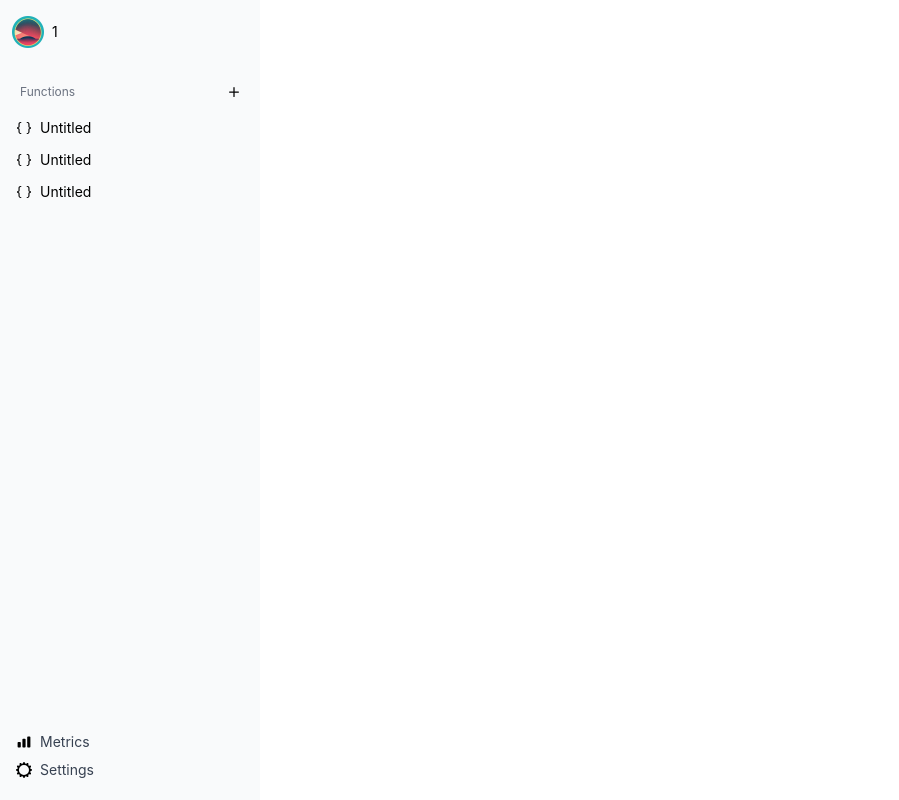
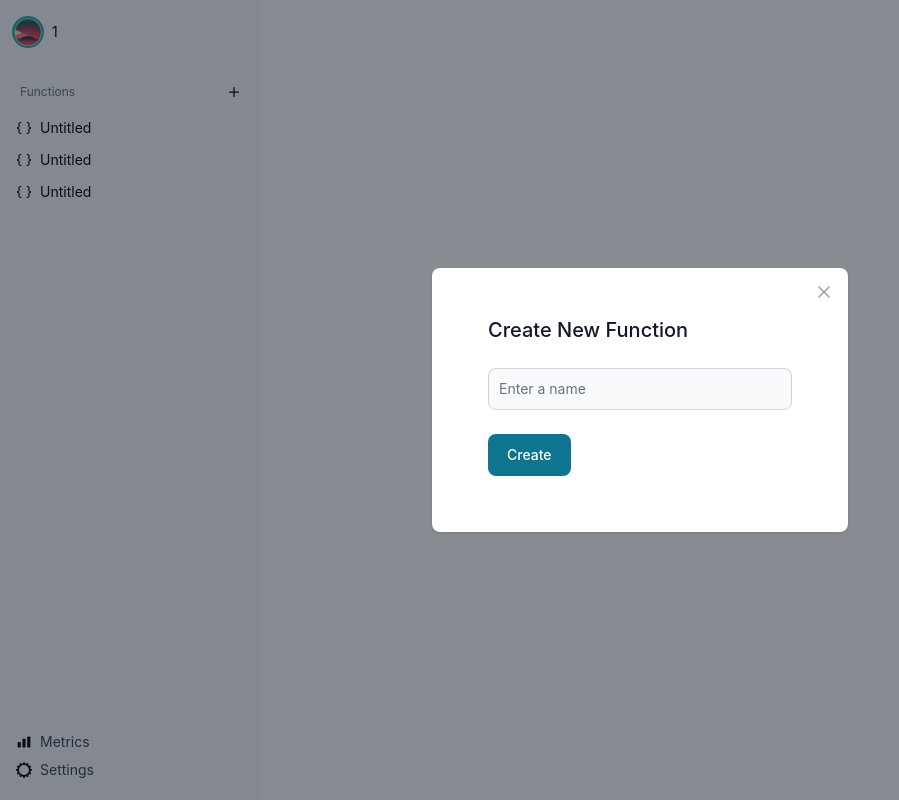
Before and after one commit to metavoiceio/llmhub, a Next.js app in the folder client/hub/: page /1 in a window 1280 px wide. Both pictures are taken after a click on the button 234 px from the left and 92 px from the top of the page. Shown: the whole page, without its empty margins (0-899 px from the left). Built offline with nearby package versions, Linux system fonts and the light colour scheme.

Commit message:
feat: create function modal

```diff
--- /dev/null
+++ b/client/hub/components/newFunctionModal.js
@@ -0,0 +1,43 @@
+import { Button, Modal, TextInput } from "flowbite-react"
+
+// TODO sidroopdaska: handle empty submit
+export default function NewFunctionModal({
+  show, onClose, handleCreateFunction, newFunctionName, setNewFunctionName
+}) {
+  const handleClose = (_event) => {
+    setNewFunctionName('');
+    onClose();
+  }
+
+  return (
+    <Modal
+      show={show}
+      size="md"
+      popup={true}
+      onClose={handleClose}
+    >
+      <Modal.Header />
+      <Modal.Body>
+        <div className="space-y-6 px-6 pb-4 sm:pb-6 lg:px-8 xl:pb-8">
+          <h3 className="text-xl font-medium text-gray-900 dark:text-white">
+            Create New Function
+          </h3>
+          <div>
+            <TextInput
+              id="newfuction"
+              placeholder="Enter a name"
+              required={true}
+              onChange={event => setNewFunctionName(event.target.value)}
+              value={newFunctionName}
+            />
+          </div>
+          <div className="w-full">
+            <Button onClick={handleCreateFunction}>
+              Create
+            </Button>
+          </div>
+        </div>
+      </Modal.Body>
+    </Modal>
+  )
+}
--- a/client/hub/components/sidebar.js
+++ b/client/hub/components/sidebar.js
@@ -1,9 +1,50 @@
+import { useEffect, useState } from 'react';
+import { useRouter } from 'next/router';
 import Image from 'next/image';
 import { HiChartBar } from 'react-icons/hi';
 import { BsGearWide, BsBraces, BsThreeDots } from 'react-icons/bs';
 import logo from "../public/logo.png";
+import NewFunctionModal from './newFunctionModal';
+import { BASE_API_URL } from '../common/constants';
 
 export default function AuthSideBar({ workspaceId, functions }) {
+  const router = useRouter();
+  const [isRefreshing, setIsRefreshing] = useState(false);
+  const [isModalOpen, setIsModalOpen] = useState(false);
+  const [newFunctionName, setNewFunctionName] = useState('');
+
+  const refreshData = () => {
+    router.replace(router.asPath);
+    setIsRefreshing(true);
+  }
+
+  const handleCreateFunction = async (event) => {
+    event.preventDefault();
+    event.stopPropagation();
+
+    const res = await fetch(`${BASE_API_URL}/functions`, {
+      method: 'POST',
+      headers: {
+        'Content-Type': 'application/json'
+      },
+      body: JSON.stringify({
+        name: newFunctionName
+      })
+    });
+
+    if (res.status < 300) {
+      refreshData();
+      setIsModalOpen(false);
+      setNewFunctionName('');
+    } else {
+      // TODO sidroopdaska: error handling
+    }
+  }
+
+  useEffect(() => {
+    setIsRefreshing(false);
+  }, [functions])
+
   const renderFunctions = () => {
     return functions.map((funcData, index) => {
       return (
@@ -27,6 +68,7 @@ export default function AuthSideBar({ workspaceId, functions }) {
   }
 
   return (
+    <>
       <div className="hidden sm:flex select-auto w-[260px] max-w-[530px] min-w-[200px] box-border shrink-0 min-h-screen" >
         <div className="flex flex-col bg-gray-50 dark:bg-gray-900 dark:text-gray-200 border-r-1 dark:border-gray-800 px-2 overflow-auto w-full">
           {/* sidebar header */}
@@ -41,7 +83,7 @@ export default function AuthSideBar({ workspaceId, functions }) {
               <div className="text-gray-500 text-xs p-1">Functions</div>
               <div
                 className='hover:border hover:bg-gray-200' role='button' tabIndex={0}
-              onClick={() => console.log('Create new function')}
+                onClick={(_e) => setIsModalOpen(true)}
               >
                 <svg xmlns="http://www.w3.org/2000/svg" width="20" height="20" fill="currentColor" className="bi bi-plus" viewBox="0 0 16 16">
                   <path d="M8 4a.5.5 0 0 1 .5.5v3h3a.5.5 0 0 1 0 1h-3v3a.5.5 0 0 1-1 0v-3h-3a.5.5 0 0 1 0-1h3v-3A.5.5 0 0 1 8 4z" />
@@ -68,5 +110,13 @@ export default function AuthSideBar({ workspaceId, functions }) {
           </div>
         </div>
       </div>
+      <NewFunctionModal
+        show={isModalOpen}
+        onClose={(_e) => setIsModalOpen(false)}
+        handleCreateFunction={handleCreateFunction}
+        newFunctionName={newFunctionName}
+        setNewFunctionName={setNewFunctionName}
+      />
+    </>
   );
 }
--- a/client/hub/pages/api/internal/functions.js
+++ b/client/hub/pages/api/internal/functions.js
@@ -12,16 +12,19 @@ const handleGet = (req) => {
 }
 
 const handlePost = async (req) => {
-  console.log(await req.json());
-  const ret = {
+  console.log('GOT BODY: ', req.body)
+  const res = {
     id: Math.floor(Math.random() * 10),
     name: 'Untitled'
   };
 
-  return JSON.stringify(ret);
+  return JSON.stringify(res);
 }
 
 export default async function handler(req, res) {
   if (req.method === 'GET') return res.status(200).json(handleGet(req));
-  if (req.method === 'POST') return res.status(201).json(await handlePost(res));
+  if (req.method === 'POST') {
+    const ret = await handlePost(req);
+    return res.status(201).json(ret);
+  };
 }
```
Lines whose indentation alone changed are shown as unchanged.
